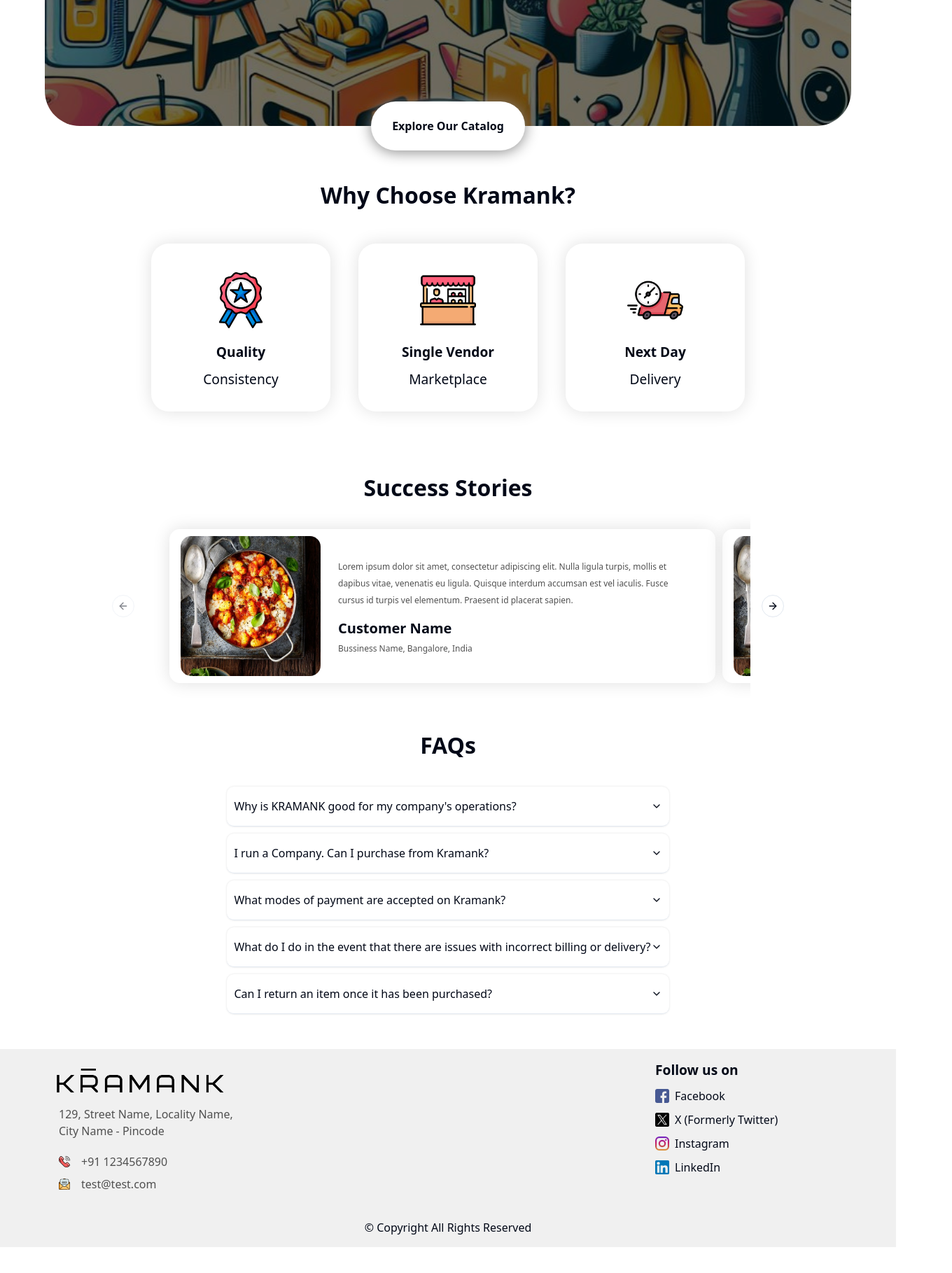
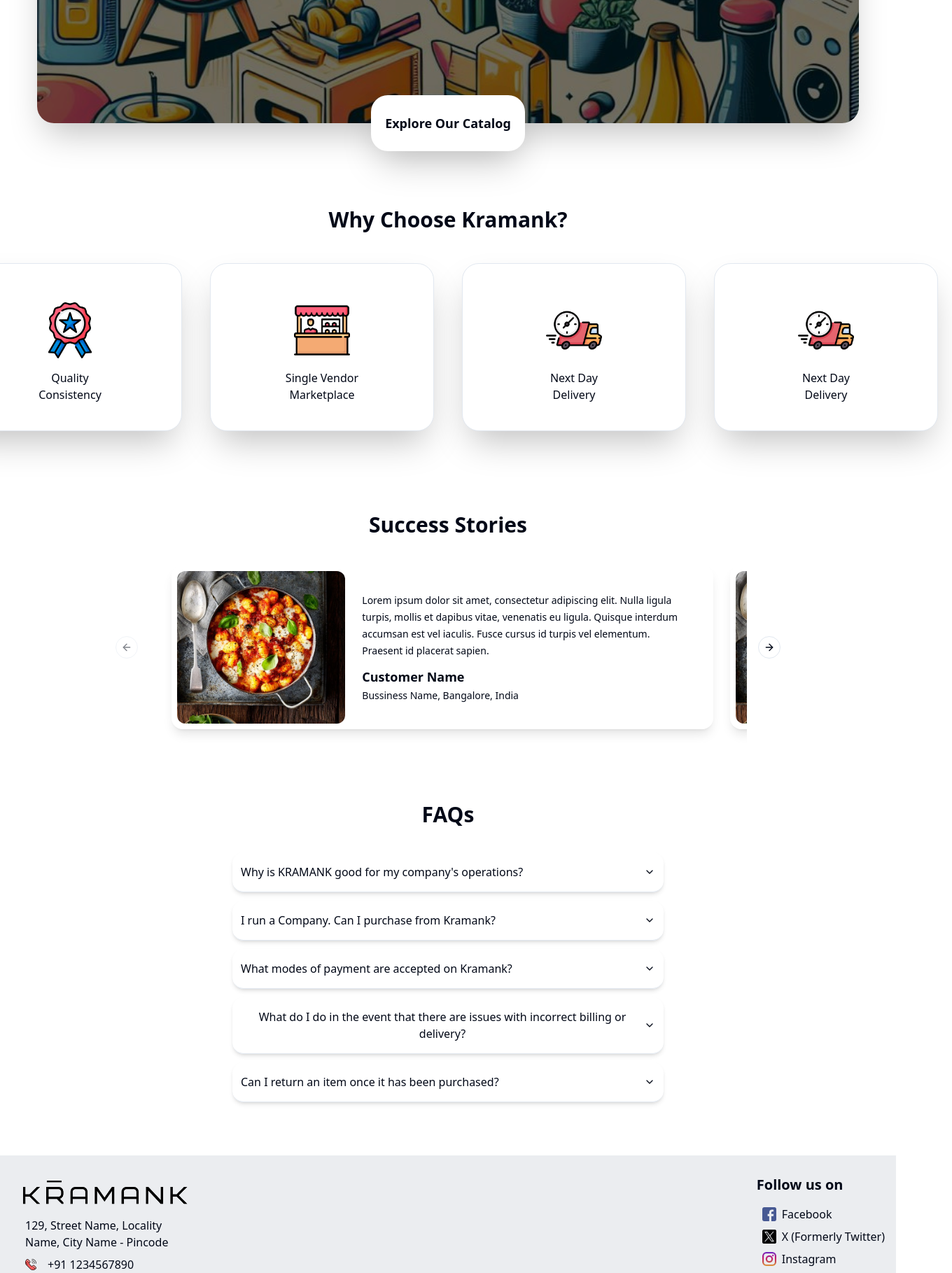
Before and after one commit to asif-choudhari/kramank-ui, a React (Vite) app: page / in a window 1280 px wide. Shown: the part 420-2239 px from the top of the page at 70% size, 1360 px wide, since content can reach past the window. Before the commit the page ends 2202 px from the top, so only its background shows below. Built offline with nearby package versions, Linux system fonts and the light colour scheme.

Commit message:
tailwind css

```diff
--- a/src/area/homepage/homepage.component.tsx
+++ b/src/area/homepage/homepage.component.tsx
@@ -9,7 +9,7 @@ import emailImage from '../../assets/email.png';
 import facebookImage from '../../assets/facebook.png';
 import xImage from '../../assets/twitter.png';
 import instagramImage from '../../assets/instagram.png';
-import linkedinImage from '../../assets/linkedin.png';
+import linkedInImage from '../../assets/linkedin.png';
 import { Button } from "@/components/ui/button";
 import {
   Carousel,
@@ -24,17 +24,14 @@ import {
   AccordionItem,
   AccordionTrigger,
 } from "@/components/ui/accordion"
-import styles from './homepage.module.css';
+import { Card } from '@/components/ui/card';
 
 function Homepage() {
-  // const navItems = [
-  //   {title: "About", url: "/about"},
-  //   {title: "Contact", url: "/contact"},
-  // ];
 
   const whyItems = [
     {text1: "Quality", text2: "Consistency", image: medalImage},
     {text1: "Single Vendor", text2: "Marketplace", image: vendorImage},
+    {text1: "Next Day", text2: "Delivery", image: fastDeliveryImage},
     {text1: "Next Day", text2: "Delivery", image: fastDeliveryImage},
   ];
 
@@ -74,78 +71,99 @@ function Homepage() {
     }
   ]
 
+  const followItems = [
+    {
+      id: 1,
+      name: "Facebook",
+      image: facebookImage,
+    },
+    {
+      id: 2,
+      name: "X (Formerly Twitter)",
+      image: xImage,
+    },
+    {
+      id: 3,
+      name: "Instagram",
+      image: instagramImage,
+    },
+    {
+      id: 4,
+      name: "LinkedIn",
+      image: linkedInImage,
+    },
+  ];
+
   return (
     <>
-      <div className={styles.topNav}>
-        <img src={logoImage} alt="kramank logo" srcSet="" className={styles.logo}/>
-        <div className={styles.navItems}>
-          {/* {navItems.map((navItem) => (
-            <div className={styles.navItem}>
-              {
-                navItem.title
-              }
+      <div className="h-20 w-full p-4 fixed top-0 flex items-center justify-between shadow-xl bg-white z-10">
+        <div className="w-48 cursor-pointer">
+          <img src={logoImage} alt="kramank logo" />
         </div>
-          ))} */}
-          <div className={styles.navItem}>
         <Button>
           Login / Signup
         </Button>
       </div>
+      <div className="my-24 flex items-center justify-center relative">
+        <div className="w-11/12 h-[500px] bg-[url('src/assets/homeBG.png')] rounded-3xl shadow-2xl flex justify-center items-center text-white text-3xl text-center font-bold">
+          All your corporate needs delivered next day.
+        </div>
+        <div className="h-20 px-5 py-7 absolute -bottom-10 bg-white rounded-3xl shadow-2xl text-lg font-bold flex items-center justify-center">
+          Explore Our Catalog
         </div>
       </div>
-      <div className={styles.artContainer}>
-        <div className={styles.artInfo}>All your corporate needs delivered next day.</div>
-        <button className={styles.orderButton}>
-          Explore Our Catalog
-        </button>
-      </div>
-      <div className={styles.whyContainer}>
-          <div className={styles.whyTitle}>
+      <div className="pt-6 flex flex-col items-center justify-center">
+          <div className="text-3xl font-bold">
             Why Choose Kramank?
           </div>
-          <div className={styles.whyItemContainer}>
+          <div className="mt-6 flex flex-col items-center justify-center md:flex-row">
             {
               whyItems.map((whyItem) => (
-                <div className={styles.whyItem}>
-                  <img src={whyItem.image} alt={whyItem.text1}/>
+                <Card className="h-60 w-80 m-5 rounded-3xl shadow-2xl flex flex-col items-center justify-center hover:scale-105 transition-transform duration-300 ease-in-out">
+                  <img src={whyItem.image} alt={whyItem.text1} className="h-20 w-20 m-4"/>
                   <span>{whyItem.text1}</span>
                   <span>{whyItem.text2}</span>
-                </div>
+                </Card>
               ))
             }
           </div>
       </div>
-      <div className={styles.successStoriesContainer}>
-        <div className={styles.sucessStoriesTitle}>
+      <div className="mt-24 flex flex-col items-center justify-center">
+        <div className="text-3xl font-bold">
           Success Stories
         </div>
-        <Carousel className={styles.carousal}>
-          <CarouselContent className={styles.carousalContent}>
+        <Carousel className="w-full sm:w-2/3">
+          <CarouselContent className="px-12">
            {
             successStoriesItems.map((story, index) => (
-              <CarouselItem className={styles.successStoriesItem} key={index}>
-                <img src={story.image} alt="Image" className={styles.storyImage}/>
-                <div className={styles.storyInfo}>
-                  <span>{story.description}</span>
-                  <div>{story.name}</div>
-                  <span>{`${story.bussinessName}, ${story.location}`}</span>
+              <CarouselItem
+                key={index}
+                className="my-10 p-2 mr-6 shadow-lg rounded-2xl flex flex-col items-center lg:flex-row hover:scale-105 transition-transform duration-300 ease-in-out">
+                <img src={story.image} alt="story" className="h-60 object-fit md:h-full md:w-60 rounded-xl mb-5 lg:m-0"/>
+                <div className="px-6">
+                  <span className="text-sm">{story.description}</span>
+                  <div className='mt-3 text-lg font-bold'>{story.name}</div>
+                  <span className="text-sm">{`${story.bussinessName}, ${story.location}`}</span>
                 </div>
               </CarouselItem>
             ))
            }
           </CarouselContent>
-          <CarouselPrevious />
-          <CarouselNext />
+          <CarouselPrevious className="hidden md:flex"/>
+          <CarouselNext className="hidden md:flex"/>
         </Carousel>
       </div>
-      <div className={styles.faqContainer}>
-        <div className={styles.faqTitle}>
+      <div className="my-16 flex flex-col items-center justify-center">
+        <div className="text-3xl font-bold mb-6">
           FAQs
         </div>
-        <Accordion type="single" collapsible className={styles.faqListContainer}>
+        <Accordion type="single" collapsible className='w-full md:w-1/2'>
           {
             faqItems.map(item => (
-              <AccordionItem value={`faq-${item.id}`} key={item.id} className={styles.faqItem}>
+              <AccordionItem
+                value={`faq-${item.id}`}
+                key={item.id}
+                className="m-3 px-3 rounded-2xl shadow-md">
                 <AccordionTrigger>{item.question}</AccordionTrigger>
                 <AccordionContent>
                   {item.answer}
@@ -155,48 +173,52 @@ function Homepage() {
           }
         </Accordion>
       </div>
-      <div className={styles.footerContainer}>
-          <div className={styles.footerMain}>
+      <div className="p-4 bg-gray-200/75 flex flex-col items-center justify-center">
+          <div className="mb-10 w-full flex flex-col sm:flex-row items-center justify-between">
             <div>
-              <img src={logoWithoutBackgroungImage} alt="logo" className={styles.footerLogo}/>
-              <div className={styles.contactInfo}>
-                <div className={styles.address}>
+              <img
+                src={logoWithoutBackgroungImage}
+                alt="logo"
+                className="h-16"/>
+              <div className="px-5">
+                <div className="mb-2 w-60">
                   129, Street Name, Locality Name, City Name - Pincode
                 </div>
-                <span>
-                  <img src={phoneImage} alt="phone" />
+                <span className="flex items-center">
+                  <img
+                    src={phoneImage}
+                    alt="phone"
+                    className="h-4 mr-4" />
                   +91 1234567890
                 </span>
-                <span>
-                  <img src={emailImage} alt="phone" />
+                <span className="flex items-center">
+                  <img
+                    src={emailImage}
+                    alt="phone"
+                    className="h-4 mr-4" />
                   test@test.com
                 </span>
               </div>
             </div>
-            <div className={styles.followContainer}>
+            <div className="pt-10 sm: pt-3 text-xl font-bold flex flex-col items-center sm:items-start">
               Follow us on
-              <ul>
-                <li className={styles.followItem}>
-                  <img src={facebookImage} alt="facebook" />
-                  <span>Facebook</span>
+              <ul className='pt-2 flex justify-center sm:block'>
+                {
+                  followItems.map((item) =>
+                    <li key={item.id} className="my-2 flex items-center cursor-pointer" >
+                      <img
+                        src={item.image}
+                        alt={item.name}
+                        className="h-5 mx-2" />
+                      <span className="text-base font-normal hidden sm:block">{item.name}</span>
                     </li>
-                <li className={styles.followItem}>
-                  <img src={xImage} alt="X" />
-                  <span>X (Formerly Twitter)</span>
-                </li>
-                <li className={styles.followItem}>
-                  <img src={instagramImage} alt="Instagram" />
-                  <span>Instagram</span>
-                </li>
-                <li className={styles.followItem}>
-                  <img src={linkedinImage} alt="LinkedIn" />
-                  <span>LinkedIn</span>
-                </li>
+                  )
+                }
               </ul>
             </div>
           </div>
-          <div className={styles.copyright}>
-            &copy; Copyright All Rights Reserved
+          <div>
+            Copyright&copy; All Rights Reserved
           </div>
       </div>
     </>
--- a/src/area/homepage/homepage.module.css
+++ /dev/null
@@ -1,330 +0,0 @@
-.topNav {
-  height: 70px;
-  width: 100%;
-  padding: 0 15px;
-  display: flex;
-  align-items: center;
-  justify-content: space-between;
-  box-shadow: 0 2px 25px #888;
-  position: fixed;
-  background: rgba(255, 255, 255, 0.98);
-  z-index: 1;
-}
-
-.logo {
-  height: 50px;
-}
-
-.logo:hover {
-  cursor: pointer;
-}
-
-.navItems {
-  display: flex;
-  align-items: center;
-}
-
-.navItem {
-  margin: 0 20px;
-}
-
-.navItem:hover {
-  cursor: pointer;
-}
-
-.artContainer {
-  padding-top: 100px;
-  display: flex;
-  align-items: center;
-  justify-content: center;
-  position: relative;
-}
-
-.artInfo {
-  width: 90%;
-  height: 500px;
-  border-radius: 50px;
-  background-image: url("../../assets/homeBG.png");
-  display: flex;
-  justify-content: center;
-  align-items: center;
-  color: white;
-  font-size: 3rem;
-  text-align: center;
-  font-weight: bold;
-}
-
-.orderButton {
-  position: absolute;
-  height: 70px;
-  bottom: -35px;
-  font-weight: bolder;
-  background-color: white;
-  border-radius: 50px;
-  padding: 20px 30px;
-  box-shadow: 0 2px 20px #888;
-  display: flex;
-  justify-content: center;
-  align-items: center;
-  &:hover {
-    transform: scale(1.1);
-    transition: transform 0.2s linear;
-  }
-}
-
-.whyContainer {
-  margin-top: 75px;
-  display: flex;
-  flex-direction: column;
-  justify-content: center;
-  align-items: center;
-}
-
-.whyTitle {
-  font-size: 2rem;
-  font-weight: bolder;
-}
-
-.whyItemContainer {
-  display: flex;
-  width: 100%;
-  justify-content: center;
-  margin: 25px;
-}
-
-.whyItem {
-  height: 15em;
-  width: 20%;
-  margin: 20px;
-  border-radius: 25px;
-  box-shadow: 0 0 25px #e0e0e0;
-  display: flex;
-  flex-direction: column;
-  align-items: center;
-  justify-content: center;
-  &:hover {
-    transform: scale(1.1);
-    transition: transform 0.3s ease-in-out;
-  }
-}
-
-.whyItem>img {
-  height: 5em;
-  width: 5em;
-  margin: 15px;
-}
-
-.whyItem>span {
-  margin: 5px 0;
-}
-
-.whyItem>span:nth-child(2) {
-  font-size: larger;
-  font-weight: bolder;
-}
-
-.whyItem>span:nth-child(3) {
-  font-size: larger;
-}
-
-@media screen and (max-width: 680px) {
-  .whyItemContainer {
-    flex-direction: column;
-    align-items: center;
-  }
-  .whyItem {
-    width: 15em;
-    margin: 10px;
-  }
-}
-
-.successStoriesContainer {
-  display: flex;
-  flex-direction: column;
-  justify-content: center;
-  align-items: center;
-  margin: 40px 5%;
-}
-
-.sucessStoriesTitle{
-  font-size: 2em;
-  font-weight: bolder;
-  margin-bottom: 10px;
-}
-
-.carousal {
-  width: 75%;
-}
-
-.carousalContent {
-  padding:0 50px;
-}
-
-@media screen and (max-width: 650px) {
-  .carousal {
-    width: 75%;
-  }
-}
-
-.successStoriesItem {
-  border-radius: 15px;
-  box-shadow: 0 0 25px #e0e0e0;
-  padding: 10px;
-  display: flex;
-  align-items: center;
-  margin: 25px 0;
-  margin-right: 10px;
-}
-
-.storyImage {
-  height: 200px;
-  width: 200px;
-  border-radius: 15px;
-}
-
-.storyInfo {
-  padding:0 25px;
-}
-
-.storyInfo>span {
-  color: #505050;
-  font-size: 75%;
-}
-
-.storyInfo>div {
-  margin-top: 15px;
-  font-size: 125%;
-  font-weight: bolder;
-}
-
-@media screen and (max-width: 900px) {
-  .successStoriesItem {
-    flex-direction: column;
-  }
-  .storyImage {
-    margin-bottom: 10px;
-  }
-  .storyInfo {
-    margin-top: 10px;
-    padding: 0;
-  }
-}
-
-.faqContainer {
-  display: flex;
-  flex-direction: column;
-  justify-content: center;
-  align-items: center;
-  margin: 40px 5%;
-}
-
-.faqTitle {
-  font-size: 2em;
-  font-weight: bolder;
-  margin-bottom: 25px;
-}
-
-.faqItem {
-  border-radius: 10px;
-  height: fit-content;
-  margin: 10px;
-  padding: 0 10px;
-  box-shadow: 0 0 3px #e0e0e0;
-}
-
-.footerContainer {
-  background-color: #f0f0f0;
-  justify-content: space-between;
-  padding: 1em 4em;
-  display: flex;
-  flex-direction: column;
-  justify-content: center;
-  align-items: center;
-}
-
-.footerMain {
-  margin-bottom: 30px;
-  width: 100%;
-  display: flex;
-  justify-content: space-between;
-}
-
-.footerLogo {
-  height: 65px;
-}
-
-.contactInfo {
-  padding: 0 20px;
-  color: #505050;
-  width: 300px;
-}
-
-.contactInfo>span {
-  display: flex;
-  align-items: center;
-  margin-bottom: 8px;
-}
-
-.contactInfo>span>img {
-  height: 1em;
-  margin-right: 16px;
-}
-
-.address {
-  margin-bottom: 20px;
-}
-
-.copyright {
-  width: max-content;
-}
-
-.followContainer {
-  font-size: larger;
-  font-weight: bold;
-  width: 300px;
-  padding: 0 20px;
-}
-
-.followItem {
-  display: flex;
-  align-items: center;
-  margin: 10px 0;
-  font-size: medium;
-  font-weight: normal;
-}
-
-.followItem:hover {
-  cursor: pointer;
-}
-
-.followItem>img {
-  height: 20px;
-  margin-right: 8px;
-}
-
-@media screen and (max-width:650px) {
-  .footerMain {
-    flex-direction: column;
-    align-items: center;
-  }
-
-  .followContainer {
-    display: flex;
-    flex-direction: column;
-    align-items: center;
-    margin-top: 25px;
-  }
-
-  .followContainer>ul {
-    display: flex;
-    width: max-content;
-  }
-
-  .followContainer>ul>li>span {
-    display: none;
-  }
-
-  .followItem {
-
-  }
-}
--- /dev/null
+++ b/src/components/ui/card.tsx
@@ -0,0 +1,79 @@
+import * as React from "react"
+
+import { cn } from "@/lib/utils"
+
+const Card = React.forwardRef<
+  HTMLDivElement,
+  React.HTMLAttributes<HTMLDivElement>
+>(({ className, ...props }, ref) => (
+  <div
+    ref={ref}
+    className={cn(
+      "rounded-lg border bg-card text-card-foreground shadow-sm",
+      className
+    )}
+    {...props}
+  />
+))
+Card.displayName = "Card"
+
+const CardHeader = React.forwardRef<
+  HTMLDivElement,
+  React.HTMLAttributes<HTMLDivElement>
+>(({ className, ...props }, ref) => (
+  <div
+    ref={ref}
+    className={cn("flex flex-col space-y-1.5 p-6", className)}
+    {...props}
+  />
+))
+CardHeader.displayName = "CardHeader"
+
+const CardTitle = React.forwardRef<
+  HTMLParagraphElement,
+  React.HTMLAttributes<HTMLHeadingElement>
+>(({ className, ...props }, ref) => (
+  <h3
+    ref={ref}
+    className={cn(
+      "text-2xl font-semibold leading-none tracking-tight",
+      className
+    )}
+    {...props}
+  />
+))
+CardTitle.displayName = "CardTitle"
+
+const CardDescription = React.forwardRef<
+  HTMLParagraphElement,
+  React.HTMLAttributes<HTMLParagraphElement>
+>(({ className, ...props }, ref) => (
+  <p
+    ref={ref}
+    className={cn("text-sm text-muted-foreground", className)}
+    {...props}
+  />
+))
+CardDescription.displayName = "CardDescription"
+
+const CardContent = React.forwardRef<
+  HTMLDivElement,
+  React.HTMLAttributes<HTMLDivElement>
+>(({ className, ...props }, ref) => (
+  <div ref={ref} className={cn("p-6 pt-0", className)} {...props} />
+))
+CardContent.displayName = "CardContent"
+
+const CardFooter = React.forwardRef<
+  HTMLDivElement,
+  React.HTMLAttributes<HTMLDivElement>
+>(({ className, ...props }, ref) => (
+  <div
+    ref={ref}
+    className={cn("flex items-center p-6 pt-0", className)}
+    {...props}
+  />
+))
+CardFooter.displayName = "CardFooter"
+
+export { Card, CardHeader, CardFooter, CardTitle, CardDescription, CardContent }
--- a/src/index.css
+++ b/src/index.css
@@ -74,11 +74,3 @@
     @apply bg-background text-foreground;
   }
 }
-
-  #root {
-    margin: 0;
-  }
-
-  body {
-    width: 100vw;
-  }
```
Lines whose indentation alone changed are shown as unchanged.
